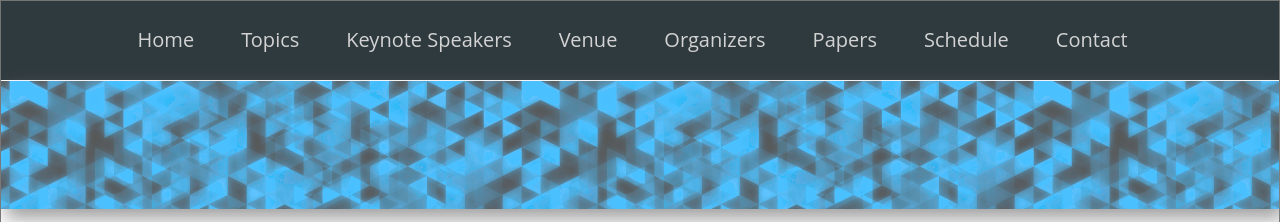
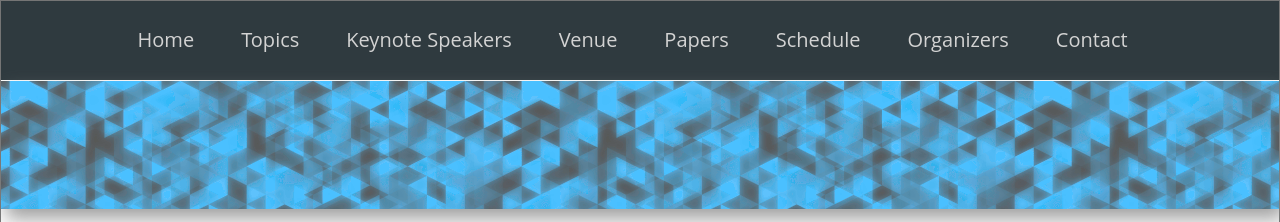
Before and after one commit to thedude81/dtworkshop, a Jekyll site: the page built from index.html, in a window 1280 px wide and 900 px high. Shown: the top 222 px of the window. Built offline with Jekyll 4.4.1, drawn with Linux system fonts in a browser that asks for light colours; part of the change alters nothing that is shown.

```diff
--- a/_data/navigation.yml
+++ b/_data/navigation.yml
@@ -6,11 +6,11 @@
   link: /dtworkshop/index.html#invited-speakers
 - name: Venue
   link: /dtworkshop/index.html#venue
-- name: Organizers
-  link: /dtworkshop/index.html#organizers
 - name: Papers
   link: /dtworkshop/index.html#papers
 - name: Schedule
   link: /dtworkshop/index.html#schedule
+- name: Organizers
+  link: /dtworkshop/index.html#organizers
 - name: Contact
   link: /dtworkshop/contact.html
```
